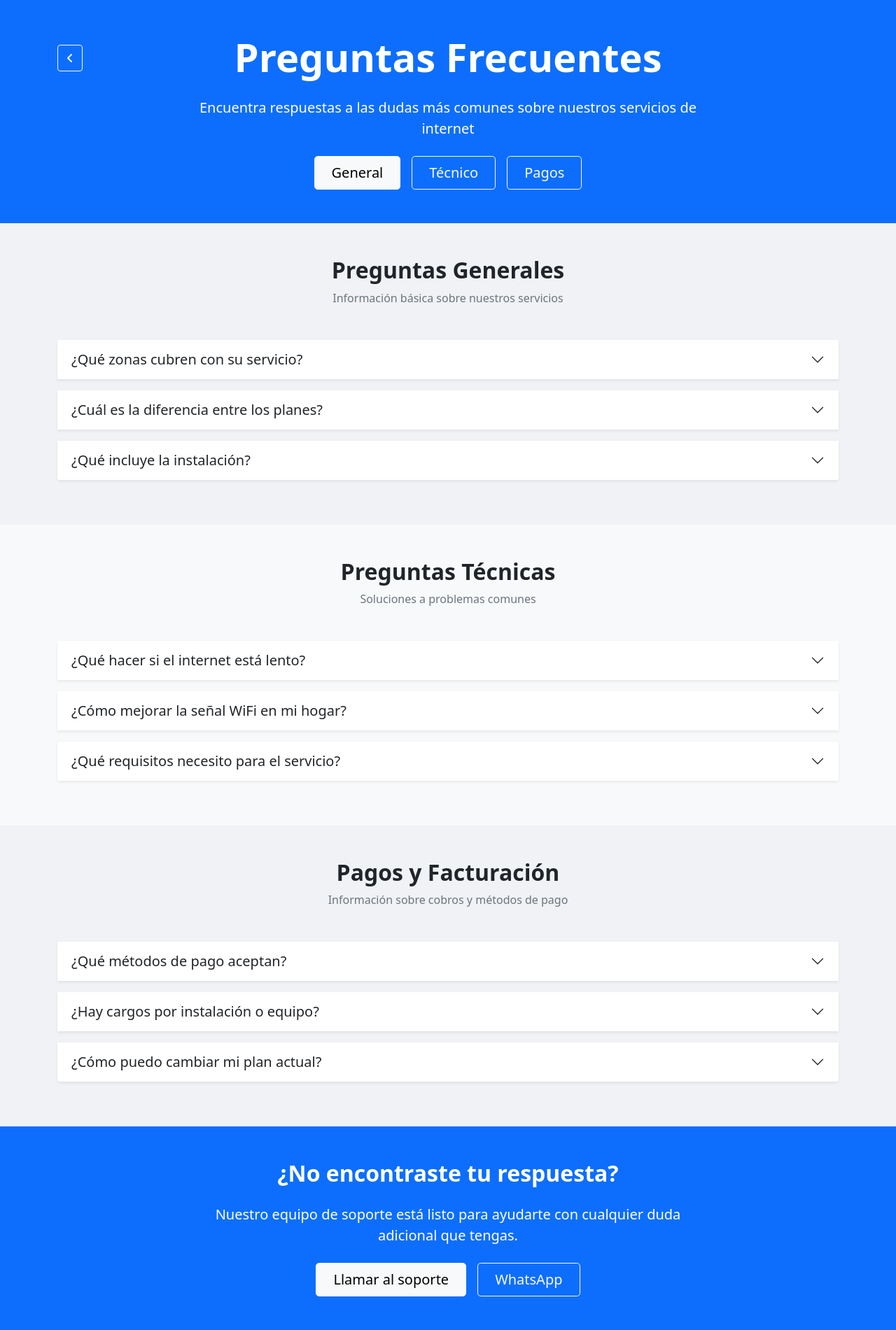
After one commit to Darwinpz/tesisErick, a Flask app: page /preguntas in a window 1280 px wide. The commit adds this page. Shown: the whole page at 70% size. Run offline with Flask 3, Linux system fonts and the light colour scheme; parts of the project's set-up code (start-up, migrations or seed data) failed here and were passed over; some libraries are stand-ins or nearby versions.

Commit message:
contrato y preguntas
actualización del contrato, cobertura y preguntas

```diff
--- a/controllers/indexCtl.py
+++ b/controllers/indexCtl.py
@@ -7,9 +7,22 @@ import controllers.historyCtl as hist
 
 db = MongoDb().db()
 
+meses = ["ENERO", "FEBRERO", "MARZO", "ABRIL", "MAYO", "JUNIO",
+         "JULIO", "AGOSTO", "SEPTIEMBRE", "OCTUBRE", "NOVIEMBRE", "DICIEMBRE"]
+semanas = ["LUNES", "MARTES", "MIÉRCOLES",
+           "JUEVES", "VIERNES", "SÁBADO", "DOMINGO"]
+
 def inicio():
     return render_template('/views/index.html')
 
+def preguntas():
+    return render_template('/views/preguntas.html')
+
+def contrato():
+    fecha = datetime.now()
+    arreglo = {"dia": fecha.day, "anio": fecha.year,
+               "mes": meses[fecha.month-1], "semana": semanas[fecha.weekday()]}
+    return render_template('/views/contrato.html', fecha=arreglo)
 
 def del_foto(request):
 
--- a/main.py
+++ b/main.py
@@ -1,7 +1,7 @@
 from flask import Flask, request, render_template
 from dotenv import load_dotenv
 import controllers.indexCtl as ini
-import controllers.loginCtl as inven
+import controllers.loginCtl as logi
 import controllers.historyCtl as hist
 import controllers.modeloCtl as mod
 import controllers.marcaCtl as mar
@@ -31,9 +31,17 @@ def after_request(response):
     response.headers["Cache-Control"] = "no-cache, no-store, must-revalidate"
     return response
 
-@app.route('/', methods=['GET', 'POST'])
+@app.route('/', methods=['GET'])
 def index():
     return ini.inicio()
+
+@app.route('/preguntas', methods=['GET'])
+def preguntas():
+    return ini.preguntas()
+
+@app.route('/contrato', methods=['GET'])
+def contrato():
+    return ini.contrato()
 
 @app.route('/del_foto', methods=['POST'])
 def index_del_foto():
@@ -43,17 +51,17 @@ def index_del_foto():
 
 @app.route('/inventario', methods=['GET', 'POST'])
 def inv_login():
-    return inven.login(request)
+    return logi.login(request)
 
 
 @app.route('/inventario/principal', methods=['GET'])
 def inv_principal():
-    return inven.principal()
+    return logi.principal()
 
 
 @app.route('/inventario/salir')
 def inv_salir():
-    return inven.cerrar_sesion()
+    return logi.cerrar_sesion()
 
 
 # ----- USUARIOS ---------
--- /dev/null
+++ b/templates/views/preguntas.html
@@ -0,0 +1,272 @@
+{% extends 'base.html' %}
+
+{% block body %}
+<!-- Hero Section -->
+<section class="hero-section bg-primary text-white py-5">
+    <div class="container">
+        <a type="button" style="position: absolute;" href="/" class="btn btn-outline-light mt-3"><i class="fas fa-angle-left"></i></a>
+        <div class="row justify-content-center text-center">
+            <div class="col-lg-8">
+                <h1 class="display-4 fw-bold mb-4">Preguntas Frecuentes</h1>
+                <p class="lead mb-4">Encuentra respuestas a las dudas más comunes sobre nuestros servicios de internet</p>
+                <div class="d-flex justify-content-center gap-3">
+                    <a href="#faq-general" class="btn btn-light btn-lg px-4">General</a>
+                    <a href="#faq-tecnico" class="btn btn-outline-light btn-lg px-4">Técnico</a>
+                    <a href="#faq-pagos" class="btn btn-outline-light btn-lg px-4">Pagos</a>
+                </div>
+            </div>
+        </div>
+    </div>
+</section>
+
+<!-- FAQ General -->
+<section id="faq-general" class="py-5">
+    <div class="container">
+        <div class="text-center mb-5">
+            <h2 class="fw-bold">Preguntas Generales</h2>
+            <p class="text-muted">Información básica sobre nuestros servicios</p>
+        </div>
+
+        <div class="accordion" id="accordionGeneral">
+            <!-- Pregunta 1 -->
+            <div class="accordion-item mb-3 border-0 shadow-sm">
+                <h3 class="accordion-header" id="headingOne">
+                    <button class="accordion-button collapsed fs-5" type="button" data-bs-toggle="collapse" data-bs-target="#collapseOne" aria-expanded="false" aria-controls="collapseOne">
+                        ¿Qué zonas cubren con su servicio?
+                    </button>
+                </h3>
+                <div id="collapseOne" class="accordion-collapse collapse" aria-labelledby="headingOne" data-bs-parent="#accordionGeneral">
+                    <div class="accordion-body">
+                        <p>Nuestra cobertura actual incluye las principales ciudades y zonas urbanas del país. Puedes verificar si tu área está cubierta ingresando tu dirección en nuestro <a href="/#cobertura" class="text-primary">verificador de cobertura</a> o contactando a nuestro equipo de ventas.</p>
+                        <p class="mb-0">Estamos expandiendo constantemente nuestra red para llegar a más lugares.</p>
+                    </div>
+                </div>
+            </div>
+
+            <!-- Pregunta 2 -->
+            <div class="accordion-item mb-3 border-0 shadow-sm">
+                <h3 class="accordion-header" id="headingTwo">
+                    <button class="accordion-button collapsed fs-5" type="button" data-bs-toggle="collapse" data-bs-target="#collapseTwo" aria-expanded="false" aria-controls="collapseTwo">
+                        ¿Cuál es la diferencia entre los planes?
+                    </button>
+                </h3>
+                <div id="collapseTwo" class="accordion-collapse collapse" aria-labelledby="headingTwo" data-bs-parent="#accordionGeneral">
+                    <div class="accordion-body">
+                        <p>Nuestros planes varían principalmente en:</p>
+                        <ul>
+                            <li class="mb-2"><strong>Velocidad de conexión:</strong> Desde 50 Mbps hasta 200 Mbps</li>
+                            <li class="mb-2"><strong>Tipo de tecnología:</strong> Los planes superiores usan fibra óptica exclusiva</li>
+                            <li class="mb-2"><strong>Soporte técnico:</strong> Prioridad en la atención para planes más altos</li>
+                            <li class="mb-2"><strong>Beneficios adicionales:</strong> Como meses gratis o instalación sin costo</li>
+                        </ul>
+                        <p class="mb-0">Puedes comparar todos los detalles en nuestra <a href="/#planes" class="text-primary">sección de planes</a>.</p>
+                    </div>
+                </div>
+            </div>
+
+            <!-- Pregunta 3 -->
+            <div class="accordion-item mb-3 border-0 shadow-sm">
+                <h3 class="accordion-header" id="headingThree">
+                    <button class="accordion-button collapsed fs-5" type="button" data-bs-toggle="collapse" data-bs-target="#collapseThree" aria-expanded="false" aria-controls="collapseThree">
+                        ¿Qué incluye la instalación?
+                    </button>
+                </h3>
+                <div id="collapseThree" class="accordion-collapse collapse" aria-labelledby="headingThree" data-bs-parent="#accordionGeneral">
+                    <div class="accordion-body">
+                        <p>Nuestro servicio de instalación estándar incluye:</p>
+                        <ul>
+                            <li class="mb-2">Configuración del módem/router</li>
+                            <li class="mb-2">Conexión de cables necesarios</li>
+                            <li class="mb-2">Pruebas de velocidad iniciales</li>
+                            <li class="mb-2">Asesoría básica sobre el uso del servicio</li>
+                        </ul>
+                        <p class="mb-0">Para los planes Premium, la instalación incluye además configuración avanzada de red WiFi y optimización para múltiples dispositivos.</p>
+                    </div>
+                </div>
+            </div>
+        </div>
+    </div>
+</section>
+
+<!-- FAQ Técnico -->
+<section id="faq-tecnico" class="py-5 bg-light">
+    <div class="container">
+        <div class="text-center mb-5">
+            <h2 class="fw-bold">Preguntas Técnicas</h2>
+            <p class="text-muted">Soluciones a problemas comunes</p>
+        </div>
+
+        <div class="accordion" id="accordionTecnico">
+            <!-- Pregunta 1 -->
+            <div class="accordion-item mb-3 border-0 shadow-sm">
+                <h3 class="accordion-header" id="headingFour">
+                    <button class="accordion-button collapsed fs-5" type="button" data-bs-toggle="collapse" data-bs-target="#collapseFour" aria-expanded="false" aria-controls="collapseFour">
+                        ¿Qué hacer si el internet está lento?
+                    </button>
+                </h3>
+                <div id="collapseFour" class="accordion-collapse collapse" aria-labelledby="headingFour" data-bs-parent="#accordionTecnico">
+                    <div class="accordion-body">
+                        <p>Sigue estos pasos para solucionar problemas de velocidad:</p>
+                        <ol>
+                            <li class="mb-2">Reinicia tu módem/router (apágalo por 30 segundos y vuélvelo a encender)</li>
+                            <li class="mb-2">Conecta directamente un dispositivo con cable Ethernet para descartar problemas WiFi</li>
+                            <li class="mb-2">Realiza una prueba de velocidad en <a href="https://www.speedtest.net/es" class="text-primary">speedtest.net</a></li>
+                            <li class="mb-2">Verifica que no haya descargas o actualizaciones en segundo plano</li>
+                            <li class="mb-2">Si persiste el problema, contacta a nuestro soporte técnico</li>
+                        </ol>
+                    </div>
+                </div>
+            </div>
+
+            <!-- Pregunta 2 -->
+            <div class="accordion-item mb-3 border-0 shadow-sm">
+                <h3 class="accordion-header" id="headingFive">
+                    <button class="accordion-button collapsed fs-5" type="button" data-bs-toggle="collapse" data-bs-target="#collapseFive" aria-expanded="false" aria-controls="collapseFive">
+                        ¿Cómo mejorar la señal WiFi en mi hogar?
+                    </button>
+                </h3>
+                <div id="collapseFive" class="accordion-collapse collapse" aria-labelledby="headingFive" data-bs-parent="#accordionTecnico">
+                    <div class="accordion-body">
+                        <p>Recomendaciones para optimizar tu WiFi:</p>
+                        <ul>
+                            <li class="mb-2"><strong>Ubicación del router:</strong> Colócalo en un lugar central, elevado y alejado de obstáculos y dispositivos electrónicos</li>
+                            <li class="mb-2"><strong>Actualización de firmware:</strong> Mantén tu router actualizado</li>
+                            <li class="mb-2"><strong>Canales WiFi:</strong> Usa aplicaciones para identificar el canal menos congestionado</li>
+                            <li class="mb-2"><strong>Extensores de señal:</strong> Considera adquirir nuestros repetidores WiFi para áreas grandes</li>
+                        </ul>
+                        <p class="mb-0">Para planes Premium ofrecemos un servicio de optimización WiFi sin costo adicional.</p>
+                    </div>
+                </div>
+            </div>
+
+            <!-- Pregunta 3 -->
+            <div class="accordion-item mb-3 border-0 shadow-sm">
+                <h3 class="accordion-header" id="headingSix">
+                    <button class="accordion-button collapsed fs-5" type="button" data-bs-toggle="collapse" data-bs-target="#collapseSix" aria-expanded="false" aria-controls="collapseSix">
+                        ¿Qué requisitos necesito para el servicio?
+                    </button>
+                </h3>
+                <div id="collapseSix" class="accordion-collapse collapse" aria-labelledby="headingSix" data-bs-parent="#accordionTecnico">
+                    <div class="accordion-body">
+                        <p>Los requisitos básicos son:</p>
+                        <ul>
+                            <li class="mb-2">Estar en una zona con cobertura</li>
+                            <li class="mb-2">Tener toma eléctrica cerca del punto de instalación</li>
+                            <li class="mb-2">Presentar identificación válida para la contratación</li>
+                            <li class="mb-2">Para fibra óptica: Permiso para instalación exterior si es necesario</li>
+                        </ul>
+                        <p class="mb-0">Nuestro equipo técnico evaluará las condiciones específicas durante la visita de instalación.</p>
+                    </div>
+                </div>
+            </div>
+        </div>
+    </div>
+</section>
+
+<!-- FAQ Pagos -->
+<section id="faq-pagos" class="py-5">
+    <div class="container">
+        <div class="text-center mb-5">
+            <h2 class="fw-bold">Pagos y Facturación</h2>
+            <p class="text-muted">Información sobre cobros y métodos de pago</p>
+        </div>
+
+        <div class="accordion" id="accordionPagos">
+            <!-- Pregunta 1 -->
+            <div class="accordion-item mb-3 border-0 shadow-sm">
+                <h3 class="accordion-header" id="headingSeven">
+                    <button class="accordion-button collapsed fs-5" type="button" data-bs-toggle="collapse" data-bs-target="#collapseSeven" aria-expanded="false" aria-controls="collapseSeven">
+                        ¿Qué métodos de pago aceptan?
+                    </button>
+                </h3>
+                <div id="collapseSeven" class="accordion-collapse collapse" aria-labelledby="headingSeven" data-bs-parent="#accordionPagos">
+                    <div class="accordion-body">
+                        <p>Aceptamos múltiples formas de pago:</p>
+                        <div class="row">
+                            <div class="col-md-6">
+                                <h5 class="h6">Pagos en línea:</h5>
+                                <ul>
+                                    <li class="mb-2">Tarjetas de crédito/débito (Visa, MasterCard, Diners)</li>
+                                    <li class="mb-2">Transferencias bancarias</li>
+                                    <li class="mb-2">Pago móvil (a través de nuestra app)</li>
+                                </ul>
+                            </div>
+                            <div class="col-md-6">
+                                <h5 class="h6">Pagos presenciales:</h5>
+                                <ul>
+                                    <li class="mb-2">Oficinas autorizadas</li>
+                                    <li class="mb-2">Puntos de pago en supermercados</li>
+                                    <li class="mb-2">Bancos asociados</li>
+                                </ul>
+                            </div>
+                        </div>
+                    </div>
+                </div>
+            </div>
+
+            <!-- Pregunta 2 -->
+            <div class="accordion-item mb-3 border-0 shadow-sm">
+                <h3 class="accordion-header" id="headingEight">
+                    <button class="accordion-button collapsed fs-5" type="button" data-bs-toggle="collapse" data-bs-target="#collapseEight" aria-expanded="false" aria-controls="collapseEight">
+                        ¿Hay cargos por instalación o equipo?
+                    </button>
+                </h3>
+                <div id="collapseEight" class="accordion-collapse collapse" aria-labelledby="headingEight" data-bs-parent="#accordionPagos">
+                    <div class="accordion-body">
+                        <p>Nuestra política de cargos es:</p>
+                        <ul>
+                            <li class="mb-2"><strong>Plan Básico:</strong> $50 por instalación (equipo incluido)</li>
+                            <li class="mb-2"><strong>Plan Recomendado:</strong> $30 por instalación (equipo incluido)</li>
+                            <li class="mb-2"><strong>Plan Premium:</strong> Instalación y equipo sin costo</li>
+                            <li class="mb-2"><strong>Todos los planes:</strong> Sin costo por el router básico (cargos aplican por equipos adicionales o avanzados)</li>
+                        </ul>
+                        <p class="mb-0">Promociones especiales pueden incluir instalación gratis - consulta con nuestro equipo de ventas.</p>
+                    </div>
+                </div>
+            </div>
+
+            <!-- Pregunta 3 -->
+            <div class="accordion-item mb-3 border-0 shadow-sm">
+                <h3 class="accordion-header" id="headingNine">
+                    <button class="accordion-button collapsed fs-5" type="button" data-bs-toggle="collapse" data-bs-target="#collapseNine" aria-expanded="false" aria-controls="collapseNine">
+                        ¿Cómo puedo cambiar mi plan actual?
+                    </button>
+                </h3>
+                <div id="collapseNine" class="accordion-collapse collapse" aria-labelledby="headingNine" data-bs-parent="#accordionPagos">
+                    <div class="accordion-body">
+                        <p>Para cambiar de plan sigue estos pasos:</p>
+                        <ol>
+                            <li class="mb-2">Ingresa a tu área de cliente en nuestro portal web</li>
+                            <li class="mb-2">Selecciona la opción "Cambiar de plan"</li>
+                            <li class="mb-2">Elige el nuevo plan que deseas contratar</li>
+                            <li class="mb-2">Revisa los cambios en tu facturación</li>
+                            <li class="mb-2">Confirma el cambio</li>
+                        </ol>
+                        <p class="mb-0">También puedes contactar a nuestro servicio al cliente para asistencia en el proceso. Los cambios de plan pueden estar sujetos a revisión técnica.</p>
+                    </div>
+                </div>
+            </div>
+        </div>
+    </div>
+</section>
+
+<!-- Sección de contacto -->
+<section class="py-5 bg-primary text-white">
+    <div class="container">
+        <div class="row justify-content-center">
+            <div class="col-lg-8 text-center">
+                <h2 class="fw-bold mb-4">¿No encontraste tu respuesta?</h2>
+                <p class="lead mb-4">Nuestro equipo de soporte está listo para ayudarte con cualquier duda adicional que tengas.</p>
+                <div class="d-flex justify-content-center gap-3">
+                    <a href="tel:+593979022007" class="btn btn-light btn-lg px-4">
+                        Llamar al soporte
+                    </a>
+                    <a href="https://wa.me/593979022007" class="btn btn-outline-light btn-lg px-4">
+                        WhatsApp
+                    </a>
+                </div>
+            </div>
+        </div>
+    </div>
+</section>
+{% endblock %}
```
Also changed, not shown: templates/views/contrato.html (added, +154 -0 lines), templates/views/index.html (+33 -2 lines).
